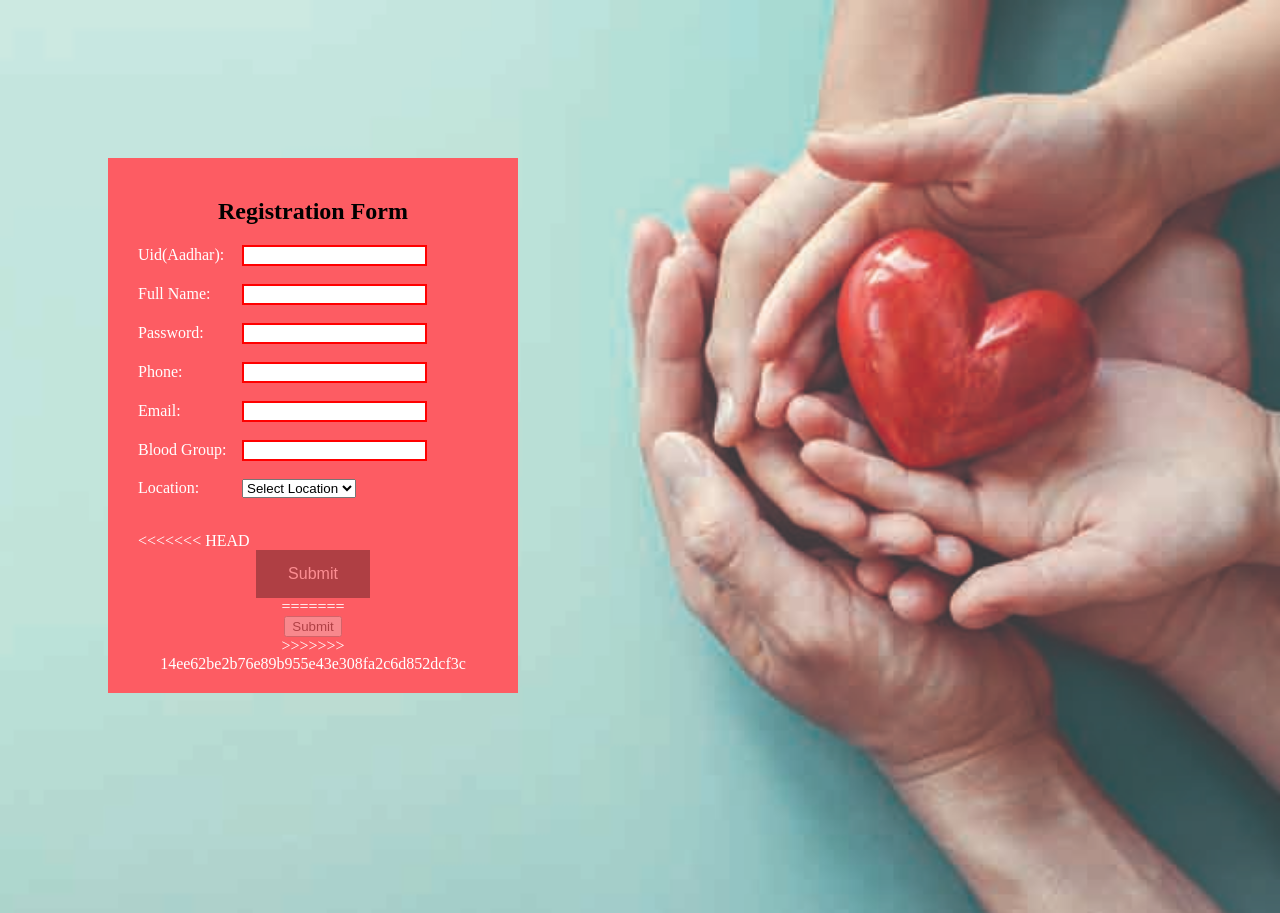
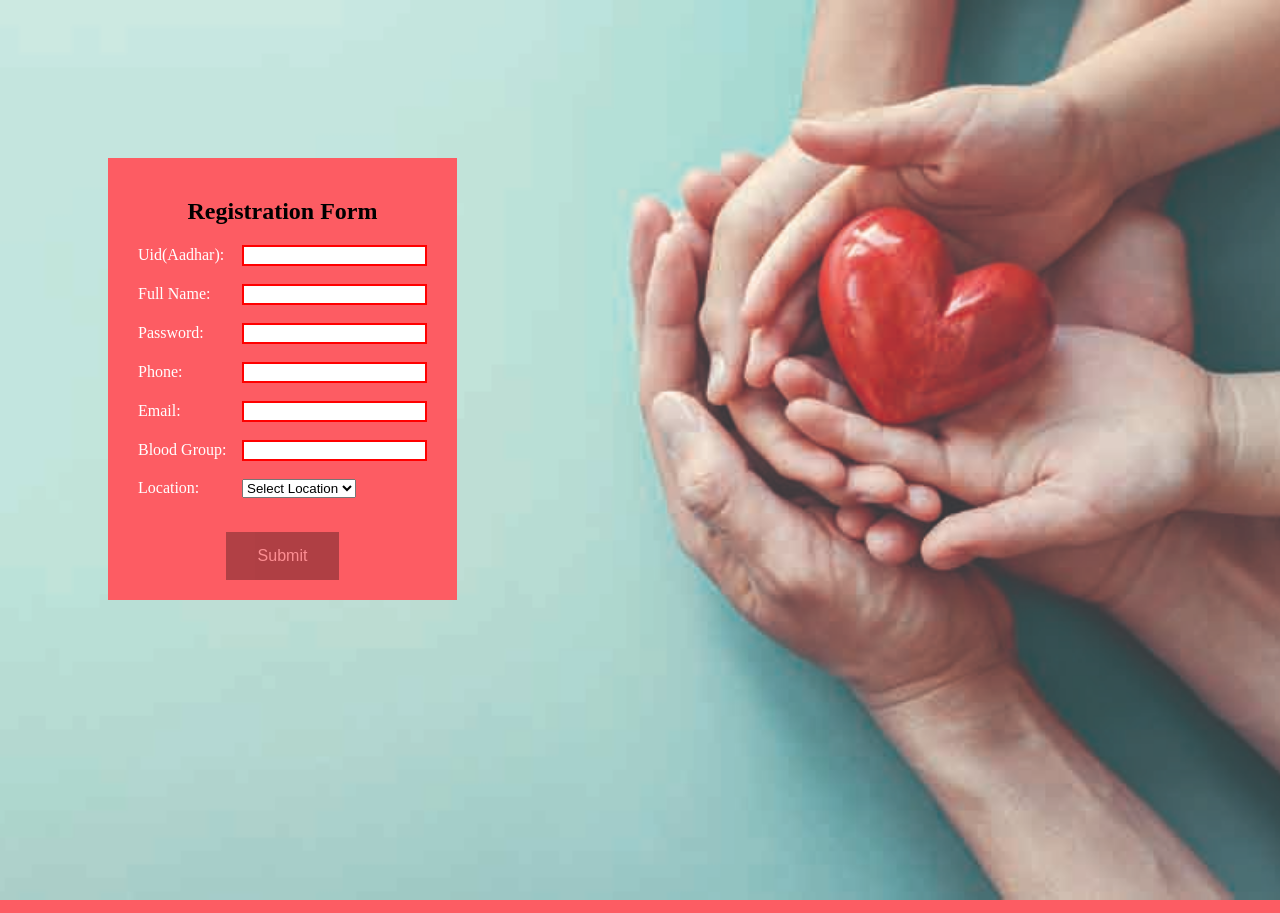
Before and after one commit to saketh-bheemareddy/Blood-Bank, a PHP site: page /register.php in a window 1280 px wide. Shown: the top 913 px of the page. Run offline with PHP 8.4, Linux system fonts and the light colour scheme.

Commit message:
registration form completed

```diff
--- a/register.php
+++ b/register.php
@@ -78,12 +78,8 @@ height:100%;
                 <option value="Khammam">Khammam</option>
             </select>
             <p id="loactionerr"></p><br>
-<<<<<<< HEAD
             <center><button class="button" type="submit" name="send">Submit</button><center>
-=======
-            <center><button type="submit" name="send">Submit</button></center>
->>>>>>> 14ee62be2b76e89b955e43e308fa2c6d852dcf3c
-        </form>
+            </form>
 </div>
 </body>
 </html>
```
